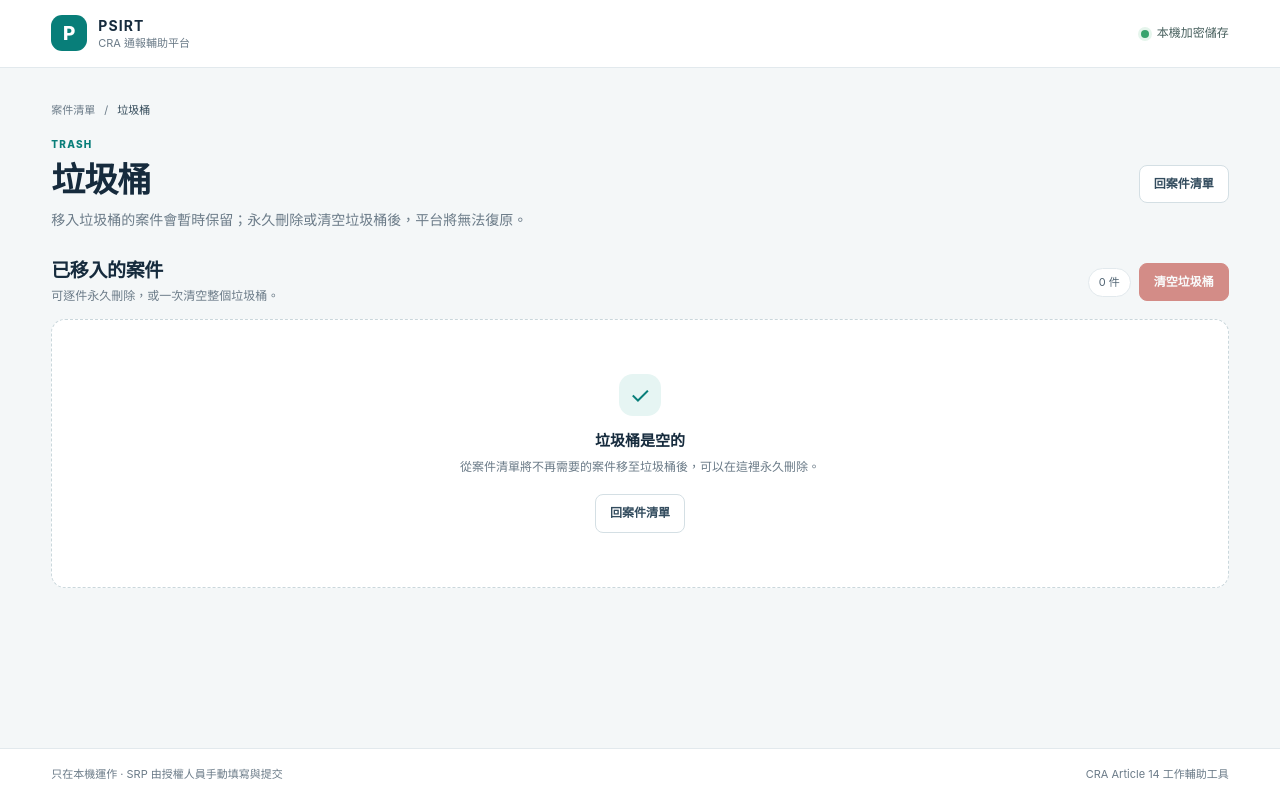
After one commit to LeoChang0808/PSIRT_support, a Flask app: template templates/trash.html in a window 1280 px wide. The commit adds this page. Run offline with Flask 3, Linux system fonts and the light colour scheme; the template is opened without the code that fills it, so the values that code supplies are empty; parts of the project's set-up code (start-up, migrations or seed data) failed here and were passed over; some libraries are stand-ins or nearby versions.

Commit message:
feat: add case trash and permanent deletion

```diff
--- a/app.py
+++ b/app.py
@@ -432,28 +432,92 @@ def _render_case(case: dict, step: str):
 
 @app.route("/")
 def index():
+    all_cases = STORE.list()
+    for item in all_cases:
+        if _migrate_case_workflow(item):
+            STORE.save(item)
+    cases = [case for case in all_cases if not case.get("trashed_at")]
+    trashed_count = sum(1 for case in all_cases if case.get("trashed_at"))
     return render_template(
         "index.html",
-        cases=STORE.list(),
+        cases=cases,
+        trashed_count=trashed_count,
         csrf_token=session["csrf_token"],
         schema_missing=MISSING_TEMPLATES,
+        step_count=len(STEP_ORDER),
+        step_titles=STEP_TITLES,
+    )
+
+
+@app.route("/trash")
+def trash():
+    trashed_cases = [case for case in STORE.list() if case.get("trashed_at")]
+    return render_template(
+        "trash.html",
+        cases=trashed_cases,
+        csrf_token=session["csrf_token"],
     )
 
 
 @app.post("/cases")
 def create_case():
     _check_csrf()
-    case = _new_case()
+    try:
+        case = _new_case()
+    except ValueError as exc:
+        flash(str(exc), "error")
+        return redirect(url_for("index"))
     STORE.save(case)
-    return redirect(url_for("case_page", case_id=case["id"], step="D2"))
+    return redirect(url_for("case_page", case_id=case["id"], step="7.1"))
+
+
+@app.post("/cases/<case_id>/trash")
+def trash_case(case_id: str):
+    _check_csrf()
+    case = _case_or_404(case_id)
+    case["trashed_at"] = _local_now()
+    _record_event(case, "案件已移至垃圾桶")
+    STORE.save(case)
+    flash(f"案件 {case.get('case_number', '')} 已移至垃圾桶。", "success")
+    return redirect(url_for("index"))
+
+
+@app.post("/trash/<case_id>/delete")
+def delete_trashed_case(case_id: str):
+    _check_csrf()
+    case = STORE.get(case_id)
+    if case is None or not case.get("trashed_at"):
+        abort(404)
+    case_number = case.get("case_number", "")
+    if not STORE.delete(case_id):
+        abort(404)
+    flash(f"案件 {case_number} 已永久刪除。", "success")
+    return redirect(url_for("trash"))
+
+
+@app.post("/trash/empty")
+def empty_trash():
+    _check_csrf()
+    trashed_ids = [
+        case["id"] for case in STORE.list()
+        if case.get("trashed_at") and case.get("id")
+    ]
+    deleted_count = STORE.delete_many(trashed_ids)
+    if deleted_count:
+        flash(f"垃圾桶已清空，永久刪除 {deleted_count} 件案件。", "success")
+    else:
+        flash("垃圾桶目前是空的。", "success")
+    return redirect(url_for("trash"))
 
 
 @app.get("/cases/<case_id>")
 def case_page(case_id: str):
     case = _case_or_404(case_id)
-    step = request.args.get("step", case.get("current_step", "D2"))
+    step = request.args.get("step", case.get("current_step", "7.1"))
+    step = LEGACY_STEP_MAP.get(step, step)
     if step not in STEP_ORDER:
-        step = case.get("current_step", "D2")
+        step = case.get("current_step", "7.1")
+    _set_report_stage(case, step)
     case["current_step"] = step
     STORE.save(case)
     return _render_case(case, step)
--- a/static/app.css
+++ b/static/app.css
@@ -78,11 +78,15 @@ h3 { font-size: 15px; margin-bottom: 5px; }
 .section-heading { display: flex; justify-content: space-between; align-items: center; margin-bottom: 14px; }
 .section-heading h2 { margin-bottom: 3px; }
 .section-heading p { font-size: 12px; margin-bottom: 0; }
+.section-heading-actions { display: flex; align-items: center; gap: 8px; }
+.section-heading-actions form { margin: 0; }
 .count-pill, .progress-chip {
   color: #526574; border: 1px solid var(--line); background: white;
   border-radius: 999px; padding: 5px 10px; font-size: 11px;
 }
 .case-list { display: grid; gap: 10px; }
+.case-entry { display: grid; grid-template-columns: minmax(0, 1fr) auto; align-items: center; gap: 8px; }
+.case-entry form { margin: 0; }
 .case-card {
   display: flex; justify-content: space-between; align-items: center; gap: 20px;
   background: white; border: 1px solid var(--line); border-radius: 12px;
@@ -94,6 +98,16 @@ h3 { font-size: 15px; margin-bottom: 5px; }
 .case-id { font-variant-numeric: tabular-nums; font-size: 11px; color: #526b7a; letter-spacing: .025em; }
 .case-card-side { display: flex; align-items: center; gap: 14px; }
 .arrow { color: var(--teal); font-size: 19px; }
+.trash-count { display: inline-grid; min-width: 19px; height: 19px; place-items: center; border-radius: 999px; background: #eef2f4; color: #526574; font-size: 10px; }
+.button.danger { border-color: var(--red); background: var(--red); color: white; }
+.button.danger:hover { border-color: #8f1d15; background: #8f1d15; }
+.button.danger.ghost { background: white; color: var(--red); border-color: #e7b4b0; }
+.button.danger.ghost:hover { background: #fff2f1; }
+.button:disabled { opacity: .5; cursor: not-allowed; transform: none; }
+.trash-hero { margin-bottom: 28px; }
+.trash-card { margin: 0; }
+.trash-card-actions form { margin: 0; }
+.trash-list { margin-bottom: 18px; }
 .empty-state {
   background: white; border: 1px dashed #cad7dc; border-radius: 14px; text-align: center;
   padding: 54px 20px; color: var(--muted);
--- a/static/app.js
+++ b/static/app.js
@@ -1,6 +1,12 @@
 (() => {
   const csrf = document.querySelector('meta[name="csrf-token"]')?.content || "";
   const saveIndicator = document.getElementById("save-indicator");
+
+  document.querySelectorAll("form[data-confirm]").forEach((form) => {
+    form.addEventListener("submit", (event) => {
+      if (!window.confirm(form.dataset.confirm || "確定執行此操作？")) event.preventDefault();
+    });
+  });
 
   function setSaveState(message, state = "") {
     if (!saveIndicator) return;
--- a/storage.py
+++ b/storage.py
@@ -201,3 +201,23 @@ class EncryptedCaseStore:
                     f"案件 {case_id} 無法解密；請檢查 Keychain 金鑰。"
                 ) from exc
         return cases
+
+    def delete_many(self, case_ids: list[str]) -> int:
+        """Permanently remove encrypted case records and persist the snapshot."""
+        identifiers = list(dict.fromkeys(str(case_id) for case_id in case_ids if case_id))
+        if not identifiers:
+            return 0
+        with self._lock:
+            with self._db:
+                before = self._db.total_changes
+                self._db.executemany(
+                    "DELETE FROM cases WHERE case_id=?",
+                    ((case_id,) for case_id in identifiers),
+                )
+                deleted = self._db.total_changes - before
+            if deleted:
+                self._persist()
+            return deleted
+
+    def delete(self, case_id: str) -> bool:
+        return self.delete_many([case_id]) > 0
--- /dev/null
+++ b/templates/trash.html
@@ -0,0 +1,56 @@
+{% extends "base.html" %}
+{% block title %}垃圾桶 | PSIRT CRA 輔助填寫平台{% endblock %}
+{% block content %}
+<nav class="breadcrumbs" aria-label="頁面位置">
+  <a href="{{ url_for('index') }}">案件清單</a><span>/</span><span>垃圾桶</span>
+</nav>
+
+<section class="hero trash-hero">
+  <div>
+    <p class="eyebrow">TRASH</p>
+    <h1>垃圾桶</h1>
+    <p class="hero-copy">移入垃圾桶的案件會暫時保留；永久刪除或清空垃圾桶後，平台將無法復原。</p>
+  </div>
+  <a class="button secondary" href="{{ url_for('index') }}">回案件清單</a>
+</section>
+
+<section class="section-heading">
+  <div><h2>已移入的案件</h2><p>可逐件永久刪除，或一次清空整個垃圾桶。</p></div>
+  <div class="section-heading-actions">
+    <span class="count-pill">{{ cases|length }} 件</span>
+    <form action="{{ url_for('empty_trash') }}" method="post"
+          data-confirm="確定清空垃圾桶？其中所有案件都會永久刪除，且無法復原。">
+      <input type="hidden" name="csrf_token" value="{{ csrf_token }}">
+      <button class="button danger" type="submit" {% if not cases %}disabled{% endif %}>清空垃圾桶</button>
+    </form>
+  </div>
+</section>
+
+{% if cases %}
+  <div class="case-list trash-list">
+    {% for item in cases %}
+      <article class="case-card trash-card">
+        <div class="case-card-main">
+          <span class="case-id">{{ item.case_number }}</span>
+          <h3>{{ item.title or "未命名案件" }}</h3>
+          <p>移入時間：{{ item.trashed_at }} · 最後更新：{{ item.updated_local }}</p>
+        </div>
+        <div class="trash-card-actions">
+          <form action="{{ url_for('delete_trashed_case', case_id=item.id) }}" method="post"
+                data-confirm="確定永久刪除案件 {{ item.case_number }}？此操作無法復原。">
+            <input type="hidden" name="csrf_token" value="{{ csrf_token }}">
+            <button class="button danger" type="submit">永久刪除</button>
+          </form>
+        </div>
+      </article>
+    {% endfor %}
+  </div>
+{% else %}
+  <div class="empty-state">
+    <div class="empty-icon">✓</div>
+    <h3>垃圾桶是空的</h3>
+    <p>從案件清單將不再需要的案件移至垃圾桶後，可以在這裡永久刪除。</p>
+    <a class="button secondary" href="{{ url_for('index') }}">回案件清單</a>
+  </div>
+{% endif %}
+{% endblock %}
```
Also changed, not shown: templates/index.html (+15 -5 lines).
